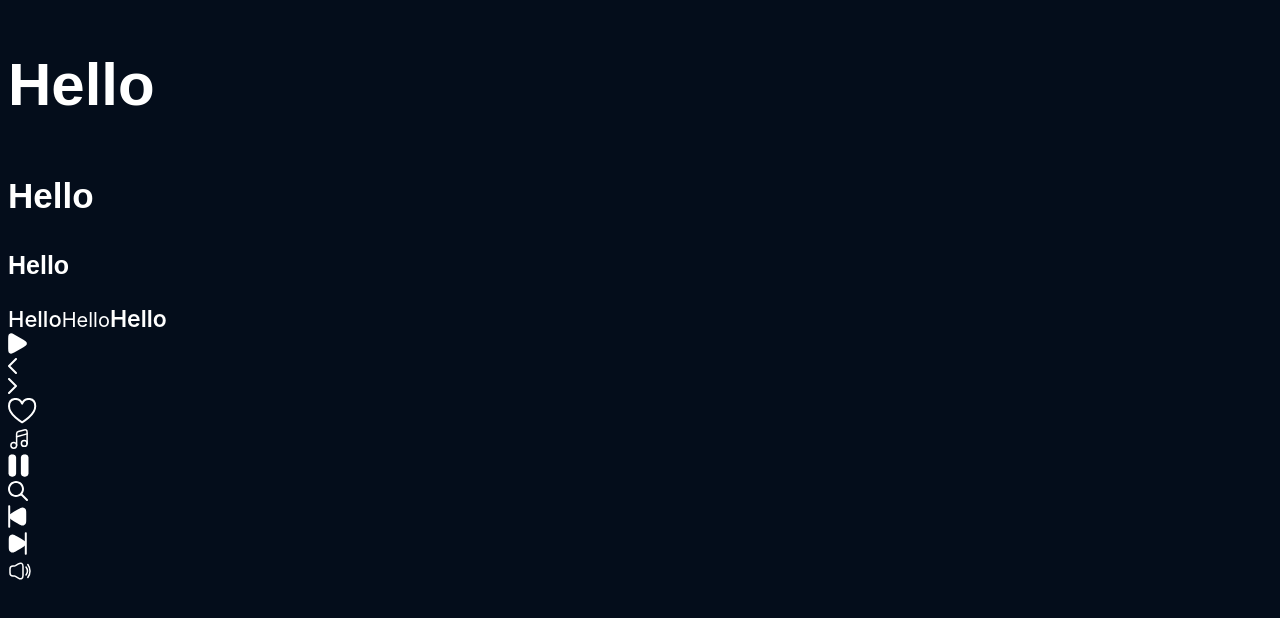
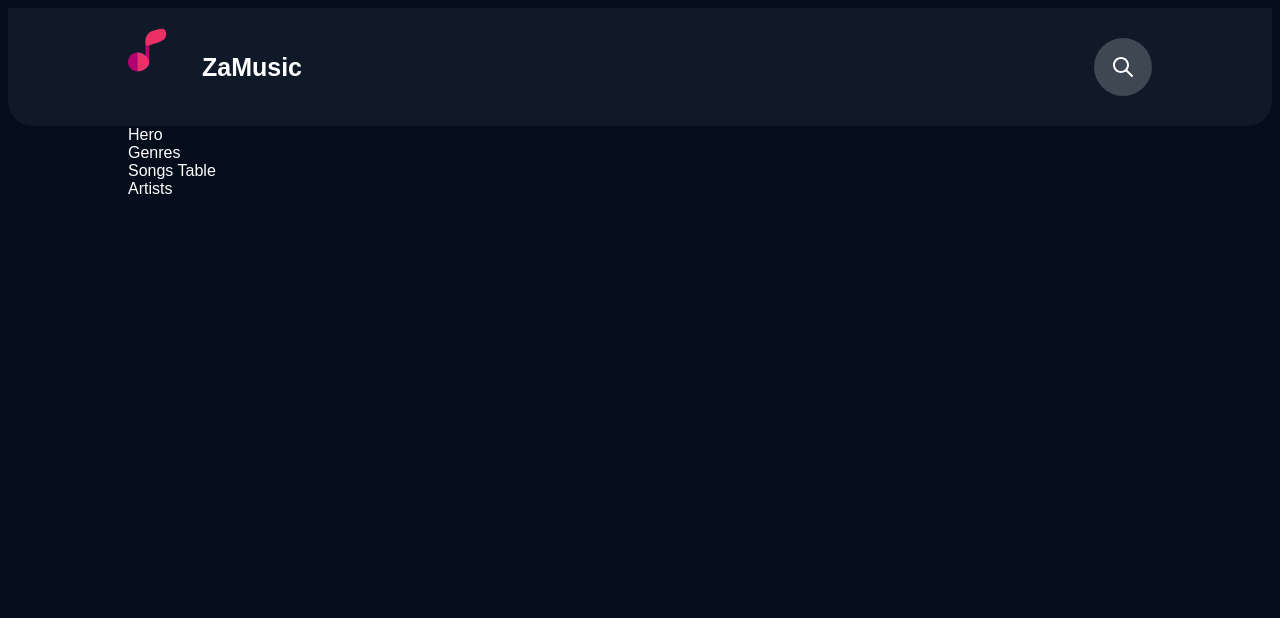
Before and after one commit to stastnan/happy-music-player, a React (Create React App) app: page / in a window 1280 px wide. Shown: the top 618 px of the page. Built offline with nearby package versions, Linux system fonts and the light colour scheme.

Commit message:
Added Header

```diff
--- a/package.json
+++ b/package.json
@@ -8,6 +8,7 @@
     "@testing-library/user-event": "^13.5.0",
     "eslint-config-prettier": "^9.0.0",
     "eslint-plugin-prettier": "^5.0.0",
+    "prop-types": "^15.8.1",
     "react": "^18.2.0",
     "react-dom": "^18.2.0",
     "react-scripts": "5.0.1",
--- a/src/App.js
+++ b/src/App.js
@@ -1,53 +1,16 @@
 import { ThemeProvider } from "styled-components";
 import { theme } from "styles/Theme";
 import { GlobalStyles } from "styles/Global";
-
-import {
-  ButtonText,
-  MainTitle,
-  SectionSubtitle,
-  SectionTitle,
-  SubText,
-  Text,
-} from "./components/ui/Typography";
-import {
-  ArrowLeft,
-  ArrowRight,
-  Heart,
-  Music,
-  Pause,
-  Play,
-  Search,
-  SkipLeft,
-  SkipRight,
-  Volume,
-} from "components/ui/icons";
+import Home from "pages/Home";
+import Header from "components/Header";
+import { Play } from "components/ui/Icons";
 
 function App() {
   return (
     <ThemeProvider theme={theme}>
       <GlobalStyles />
-      <MainTitle>Hello</MainTitle>
-      <SectionTitle>Hello</SectionTitle>
-      <SectionSubtitle>Hello</SectionSubtitle>
-      <Text>Hello</Text>
-      <SubText>Hello</SubText>
-      <ButtonText>Hello</ButtonText>
-      <br />
-      <Play /> <br />
-      <ArrowLeft /> <br />
-      <ArrowRight /> <br />
-      <Heart /> <br />
-      <Music /> <br />
-      <Pause /> <br />
-      <Search />
-      <br />
-      <SkipLeft />
-      <br />
-      <SkipRight />
-      <br />
-      <Volume />
-      <br />
+      <Header />
+      <Home />
     </ThemeProvider>
   );
 }
--- /dev/null
+++ b/src/components/Header/index.js
@@ -0,0 +1,20 @@
+import { SectionSubtitle } from "components/ui/Typography";
+import { Logo, Search } from "components/ui/Icons";
+import { LogoWrapper, Wrapper } from "./styled";
+import IconButton from "components/ui/IconButton";
+
+function Header() {
+  return (
+    <Wrapper>
+      <LogoWrapper>
+        <Logo />
+        <SectionSubtitle>ZaMusic</SectionSubtitle>
+      </LogoWrapper>
+      <IconButton withBackground height={58} width={58}>
+        <Search />
+      </IconButton>
+    </Wrapper>
+  );
+}
+
+export default Header;
--- /dev/null
+++ b/src/components/Header/styled.js
@@ -0,0 +1,16 @@
+import { styled } from "styled-components";
+
+export const Wrapper = styled.header`
+  display: flex;
+  align-items: center;
+  justify-content: space-between;
+  padding: 0 120px;
+  border-radius: 0px 0px 25px 25px;
+  background-color: ${({ theme }) => theme.colors.secondaryBlack};
+  height: 118px;
+`;
+
+export const LogoWrapper = styled.div`
+  display: flex;
+  gap: 35px;
+`;
--- /dev/null
+++ b/src/components/ui/IconButton/index.js
@@ -0,0 +1,16 @@
+import { StyledButton } from "./styled";
+import PropTypes from "prop-types";
+
+function IconButton(props) {
+  return <StyledButton {...props}>{props.children}</StyledButton>;
+}
+
+IconButton.propTypes = {
+  children: PropTypes.element,
+  withBackground: PropTypes.bool,
+  backgroundColor: PropTypes.string,
+  width: PropTypes.number,
+  height: PropTypes.number,
+};
+
+export default IconButton;
--- /dev/null
+++ b/src/components/ui/IconButton/styled.js
@@ -0,0 +1,24 @@
+import styled, { css } from "styled-components";
+
+export const StyledButton = styled.button`
+  display: flex;
+  align-items: center;
+  justify-content: center;
+  background: none;
+  border: none;
+  width: ${(props) => props.width || 20}px;
+  height: ${(props) => props.height || 20}px;
+  cursor: pointer;
+  transition: opacity 0.1s ease-in-out;
+
+  ${(props) =>
+    props.withBackground &&
+    css`
+      border-radius: 50%;
+      background-color: ${(props) => props.backgroundColor || props.theme.colors.lightWhite};
+    `}
+
+  &:hover {
+    opacity: 0.6;
+  }
+`;
--- a/src/components/ui/icons.js
+++ b/src/components/ui/Icons/index.js
@@ -6,47 +6,62 @@ import { ReactComponent as ArrowLeftIcon } from "assets/icons/arrowLeft.svg";
 import { ReactComponent as SkipLeftIcon } from "assets/icons/skipLeft.svg";
 import { ReactComponent as SearchIcon } from "assets/icons/search.svg";
 import { ReactComponent as VolumeIcon } from "assets/icons/volume.svg";
+import { ReactComponent as Logo } from "assets/icons/logo.svg";
 
 import { styled } from "styled-components";
 
-export const Play = styled(PlayIcon)`
+const Play = styled(PlayIcon)`
   fill: ${(props) => props.color || "white"};
   stroke: ${(props) => props.color || "white"};
 `;
 
-export const Pause = styled(PauseIcon)`
+const Pause = styled(PauseIcon)`
   fill: ${(props) => props.color || "white"};
   stroke: ${(props) => props.color || "white"};
 `;
 
-export const Music = styled(MusicIcon)`
+const Music = styled(MusicIcon)`
   stroke: ${(props) => props.color || "white"};
 `;
 
-export const Heart = styled(HeartIcon)`
+const Heart = styled(HeartIcon)`
   stroke: ${(props) => props.color || "white"};
 `;
 
-export const ArrowLeft = styled(ArrowLeftIcon)`
+const ArrowLeft = styled(ArrowLeftIcon)`
   stroke: ${(props) => props.color || "white"};
 `;
 
-export const ArrowRight = styled(ArrowLeft)`
+const ArrowRight = styled(ArrowLeft)`
   transform: rotate(180deg);
 `;
 
-export const SkipLeft = styled(SkipLeftIcon)`
+const SkipLeft = styled(SkipLeftIcon)`
   fill: ${(props) => props.color || "white"};
 `;
 
-export const SkipRight = styled(SkipLeft)`
+const SkipRight = styled(SkipLeft)`
   transform: rotate(180deg);
 `;
 
-export const Search = styled(SearchIcon)`
+const Search = styled(SearchIcon)`
   fill: ${(props) => props.color || "white"};
 `;
 
-export const Volume = styled(VolumeIcon)`
+const Volume = styled(VolumeIcon)`
   stroke: ${(props) => props.color || "white"};
 `;
+
+export {
+  Play,
+  ArrowLeft,
+  ArrowRight,
+  Heart,
+  Music,
+  Pause,
+  Search,
+  SkipLeft,
+  SkipRight,
+  Volume,
+  Logo,
+};
--- /dev/null
+++ b/src/pages/Home/index.js
@@ -0,0 +1,18 @@
+import { styled } from "styled-components";
+
+function Home() {
+  const ContentWrapper = styled.main`
+    padding: 0 120px;
+  `;
+
+  return (
+    <ContentWrapper>
+      <div>Hero</div>
+      <div>Genres</div>
+      <div>Songs Table</div>
+      <aside>Artists</aside>
+    </ContentWrapper>
+  );
+}
+
+export default Home;
```
Also changed, not shown: public/manifest.json, src/assets/icons/logo.svg (added), src/components/ui/Typography/index.js (renamed from src/components/ui/Typography.js).
